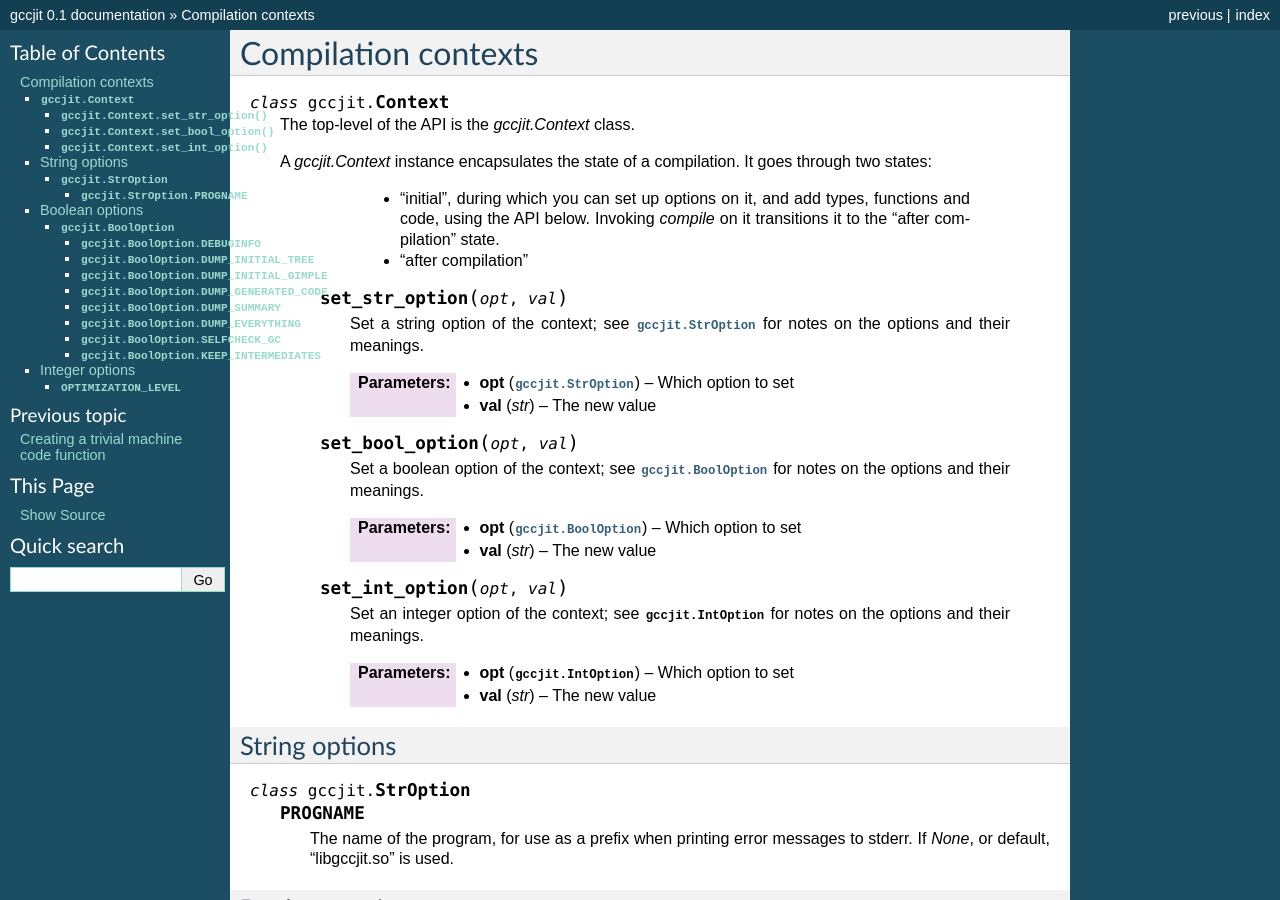
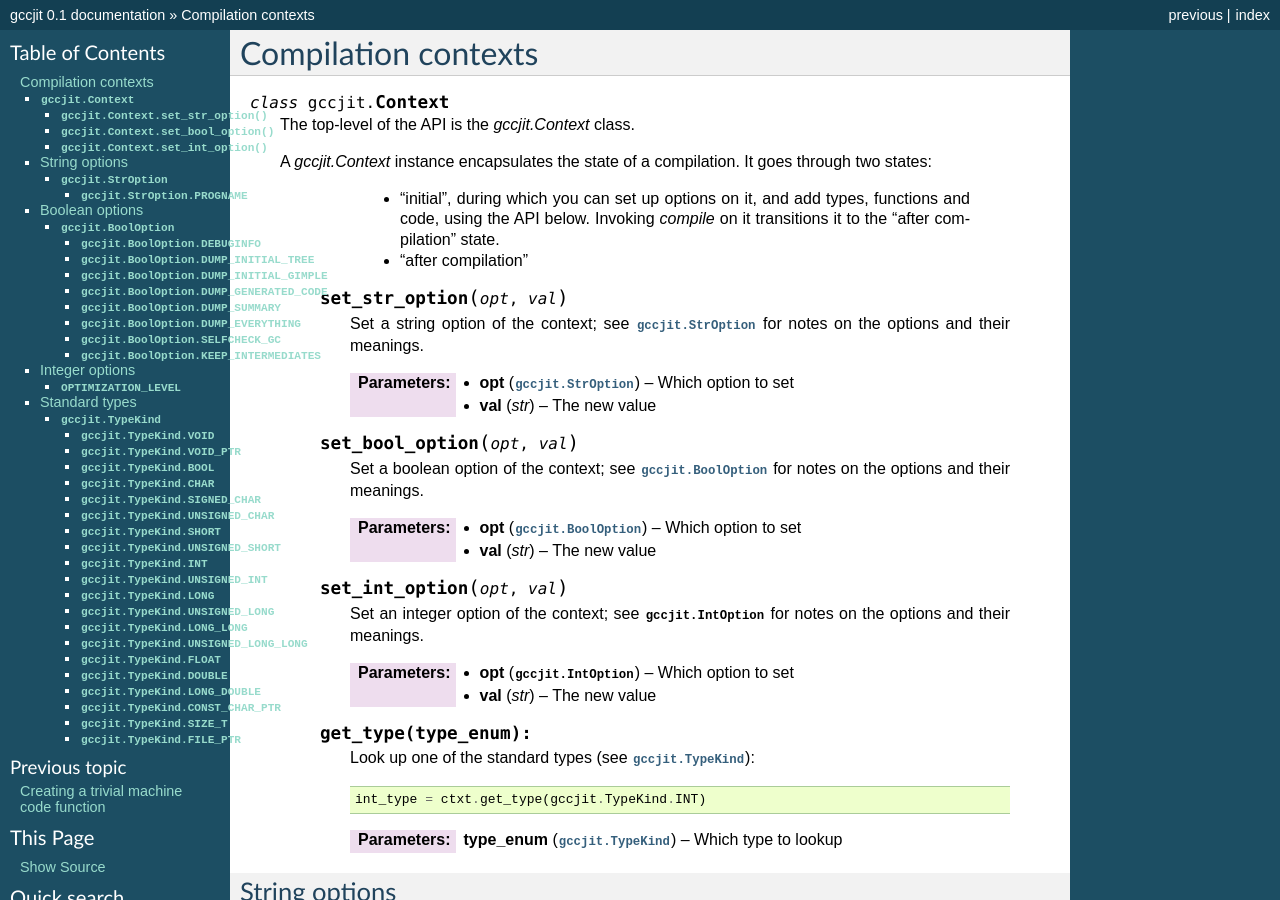
Before and after one commit to davidmalcolm/pygccjit, a Sphinx documentation site: the page built from doc/contexts.rst, in a window 1280 px wide and 900 px high. Built offline with Sphinx 7.4.7, drawn with Linux system fonts in a browser that asks for light colours; some of the changed text lies outside the part shown.

Commit message:
Document gccjit.Context.get_type and gccjit.TypeKind

```diff
--- a/doc/contexts.rst
+++ b/doc/contexts.rst
@@ -58,6 +58,15 @@
        :param opt: Which option to set
        :type opt: :py:class:`gccjit.IntOption`
        :param str val: The new value
+
+    .. py:method:: get_type(type_enum):
+
+       Look up one of the standard types (see :py:class:`gccjit.TypeKind`)::
+
+          int_type = ctxt.get_type(gccjit.TypeKind.INT)
+
+       :param type_enum: Which type to lookup
+       :type type_enum: :py:class:`gccjit.TypeKind`
 
 String options
 --------------
@@ -138,15 +147,74 @@
 
      The default value is 0 (unoptimized).
 
+Standard types
+--------------
+
+.. py:class:: gccjit.TypeKind
+
+  .. py:data:: VOID
+
+     C's "void" type.
+
+  .. py:data:: VOID_PTR
+
+     C's "void \*".
+
+  .. py:data:: BOOL
+
+     C++'s bool type; also C99's "_Bool" type, aka "bool" if using
+     stdbool.h.
+
+  .. py:data:: CHAR
+  .. py:data:: SIGNED_CHAR
+  .. py:data:: UNSIGNED_CHAR
+
+     C's "char" (of some signedness) and the variants where the
+     signedness is specified.
+
+  .. py:data:: SHORT
+  .. py:data:: UNSIGNED_SHORT
+
+     C's "short" (signed) and "unsigned short".
+
+  .. py:data:: INT
+  .. py:data:: UNSIGNED_INT
+
+     C's "int" (signed) and "unsigned int"::
+
+          int_type = ctxt.get_type(gccjit.TypeKind.INT)
+
+  .. py:data:: LONG
+  .. py:data:: UNSIGNED_LONG
+
+     C's "long" (signed) and "unsigned long".
+
+  .. py:data:: LONG_LONG
+  .. py:data:: UNSIGNED_LONG_LONG
+
+     C99's "long long" (signed) and "unsigned long long".
+
+  .. py:data:: FLOAT
+  .. py:data:: DOUBLE
+  .. py:data:: LONG_DOUBLE
+
+     Floating-point types
+
+  .. py:data:: CONST_CHAR_PTR
+
+     C type: (const char \*)::
+
+       const_char_p = ctxt.get_type(gccjit.TypeKind.CONST_CHAR_PTR)
+
+  .. py:data:: SIZE_T
+
+    The C "size_t" type.
+
+  .. py:data:: FILE_PTR
+
+    C type: (FILE \*)
+
 ..
-    def get_type(self, type_enum):
-        """get_type(self, type_enum:TypeKind) -> Type"""
-        return Type_from_c(c_api.gcc_jit_context_get_type(self._c_ctxt, type_enum))
-
-    def get_int_type(self, num_bytes, is_signed):
-        """get_int_type(self, num_bytes:int, is_signed:bool) -> Type"""
-        return Type_from_c(c_api.gcc_jit_context_get_int_type(self._c_ctxt, num_bytes, is_signed))
-
     def compile(self):
         """compile(self) -> Result"""
         cdef c_api.gcc_jit_result *c_result
```
